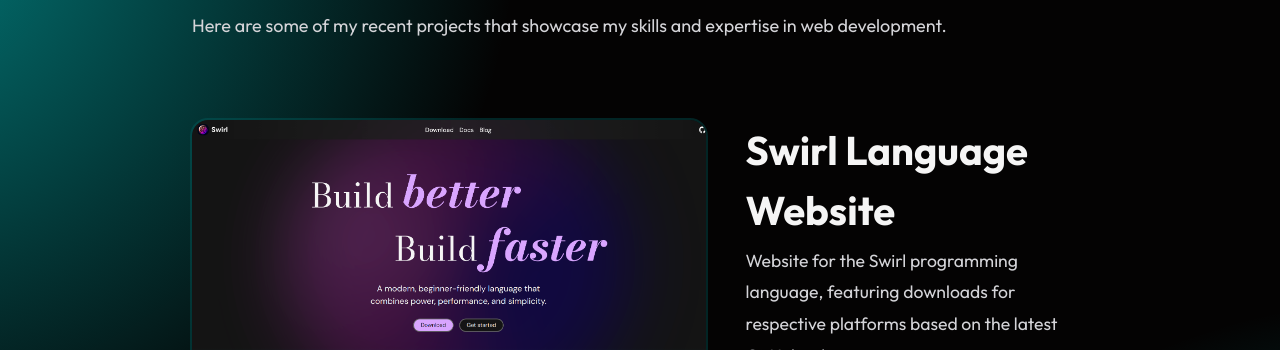
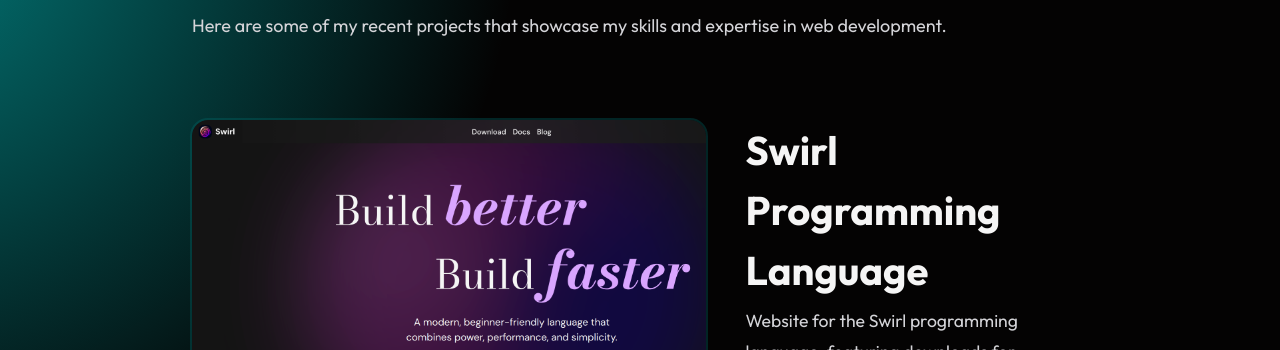
Before and after one commit to MrinmoyHaloi/mrinmoyhaloi.github.io, a SvelteKit app: page / in a window 1280 px wide. Shown: the part 1700-2050 px from the top of the page. Built offline with nearby package versions, Linux system fonts and the light colour scheme.

Commit message:
fix: update swirl project name

```diff
--- a/src/routes/+page.svelte
+++ b/src/routes/+page.svelte
@@ -27,7 +27,7 @@
 	];
 	let projects = [
 		{
-			name: 'Swirl Language Website',
+			name: 'Swirl Programming Language',
 			description:
 				'Website for the Swirl programming language, featuring downloads for respective platforms based on the latest GitHub release.',
 			skills: [
```
